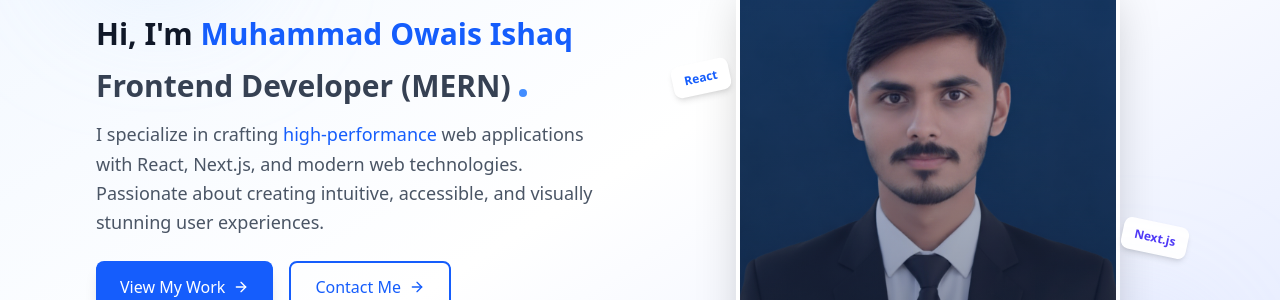
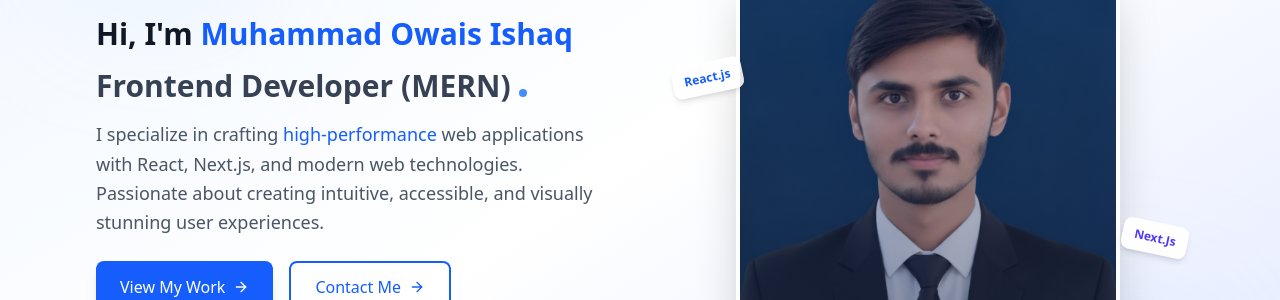
Before and after one commit to Jam-Awais-Ishaq/ProfolioInNextJS, a Next.js app: page / in a window 1280 px wide. Shown: the part 242-542 px from the top of the page. Built offline with nearby package versions, Linux system fonts and the light colour scheme.

Commit message:
some adjustments

```diff
--- a/src/app/home/page.js
+++ b/src/app/home/page.js
@@ -82,10 +82,10 @@
 
           {/* Tech stack floating badges */}
           <div className="absolute -left-0 top-1/4 bg-white dark:bg-gray-800 shadow-md px-3 py-2 rounded-lg flex items-center gap-2 -rotate-12">
-            <span className="text-xs font-bold text-blue-600 dark:text-blue-400">React</span>
+            <span className="text-xs font-bold text-blue-600 dark:text-blue-400">React.js</span>
           </div>
           <div className="absolute -right-1 bottom-1/4 bg-white dark:bg-gray-800 shadow-md px-3 py-2 rounded-lg flex items-center gap-2 rotate-12">
-            <span className="text-xs font-bold text-indigo-600 dark:text-indigo-400">Next.js</span>
+            <span className="text-xs font-bold text-indigo-600 dark:text-indigo-400">Next.Js</span>
           </div>
         </div>
       </div>
```
Also changed, not shown: src/app/about/page.js (line endings or trailing spaces).
